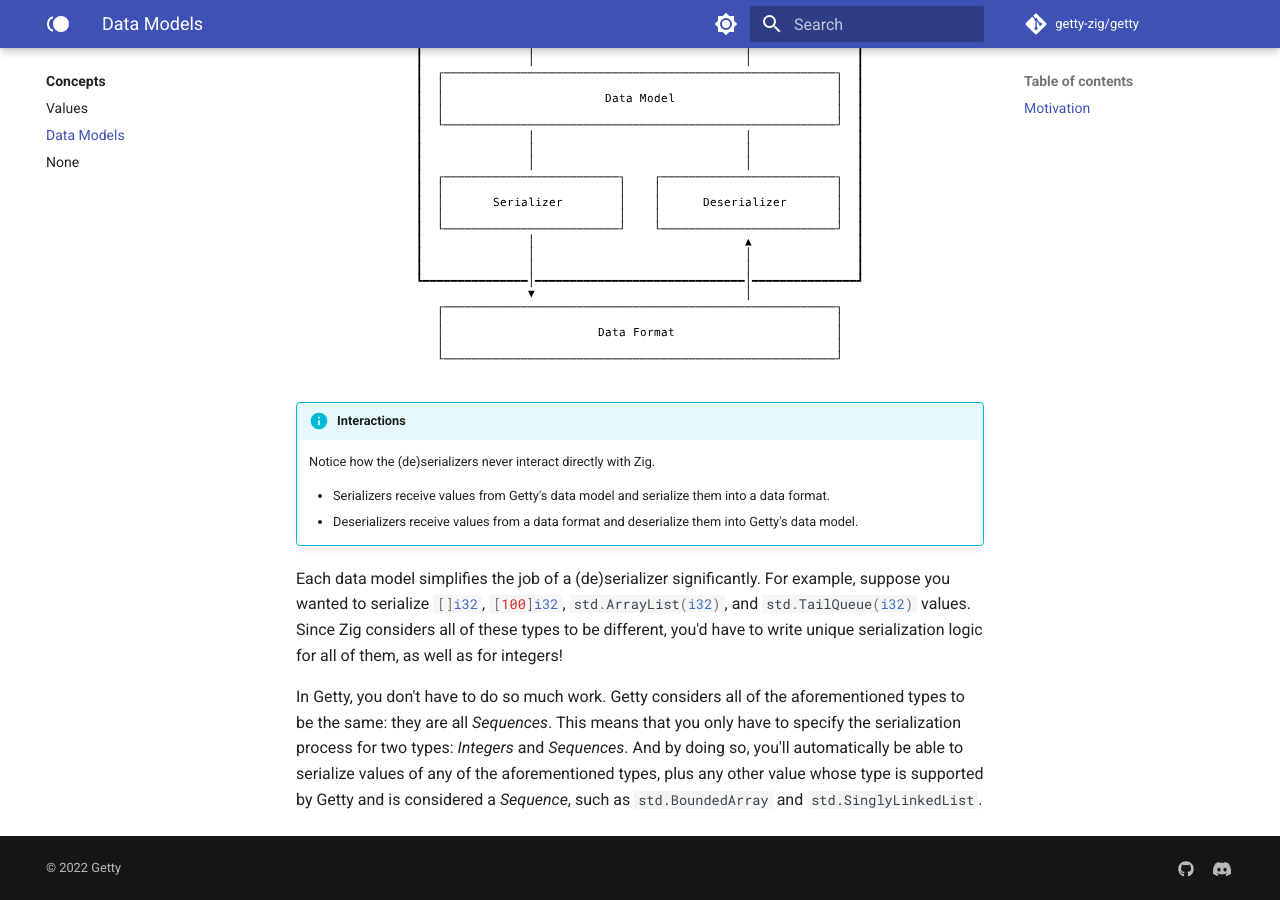
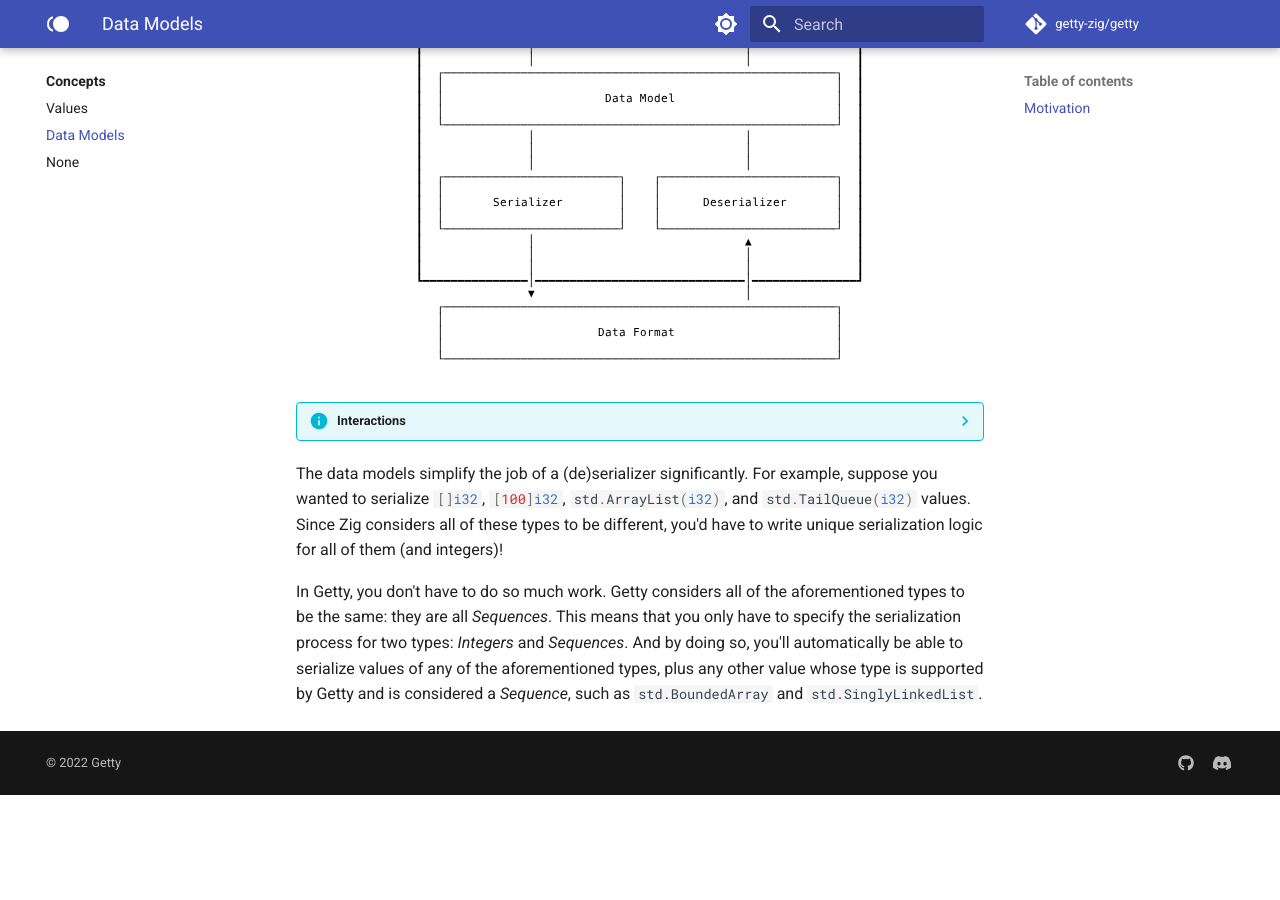
Before and after one commit to getty-zig/getty.so, an MkDocs documentation site: the page built from docs/concepts/data-models.md, in a window 1280 px wide and 900 px high, scrolled down 604 px. Built offline with MkDocs 1.6.1 and Material for MkDocs 9.7.7, drawn with Linux system fonts in a browser that asks for light colours; comment, search, counter and statistics services are not loaded; after the commit the page ends 1399 px from its top, so only the background shows below that.

Commit message:
data-model: update

```diff
--- a/docs/concepts/data-models.md
+++ b/docs/concepts/data-models.md
@@ -113,18 +113,18 @@ operate.
 
 </figure>
 
-!!! info "Interactions"
+??? info "Interactions"
 
     Notice how the (de)serializers never interact directly with Zig.
 
     - Serializers receive values from Getty's data model and serialize them into a data format.
     - Deserializers receive values from a data format and deserialize them into Getty's data model.
 
-Each data model simplifies the job of a (de)serializer significantly. For
-example, suppose you wanted to serialize `#!zig []i32`, `#!zig [100]i32`, `#!zig
-std.ArrayList(i32)`, and `#!zig std.TailQueue(i32)` values. Since Zig considers
-all of these types to be different, you'd have to write unique serialization
-logic for all of them, as well as for integers!
+The data models simplify the job of a (de)serializer significantly. For
+example, suppose you wanted to serialize `#!zig []i32`, `#!zig [100]i32`,
+`#!zig std.ArrayList(i32)`, and `#!zig std.TailQueue(i32)` values. Since Zig
+considers all of these types to be different, you'd have to write unique
+serialization logic for all of them (and integers)!
 
 In Getty, you don't have to do so much work. Getty considers all of the
 aforementioned types to be the same: they are all _Sequences_. This means that
```
